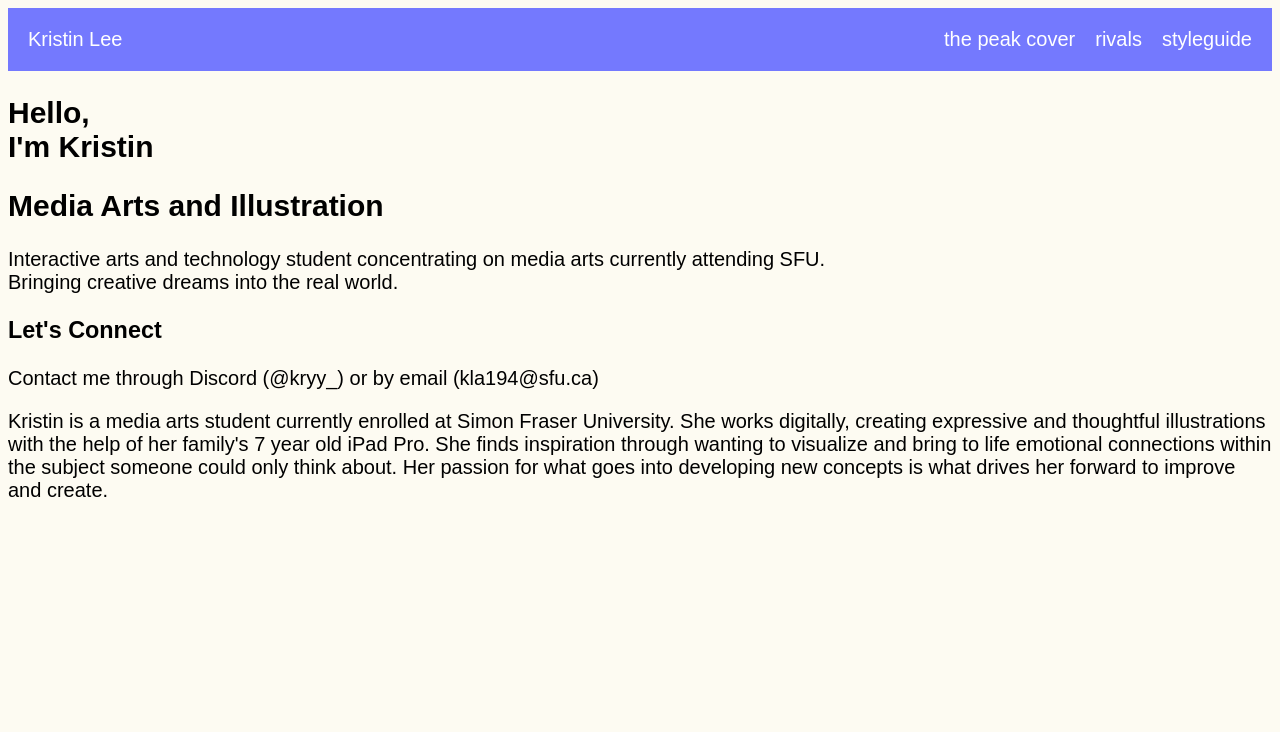
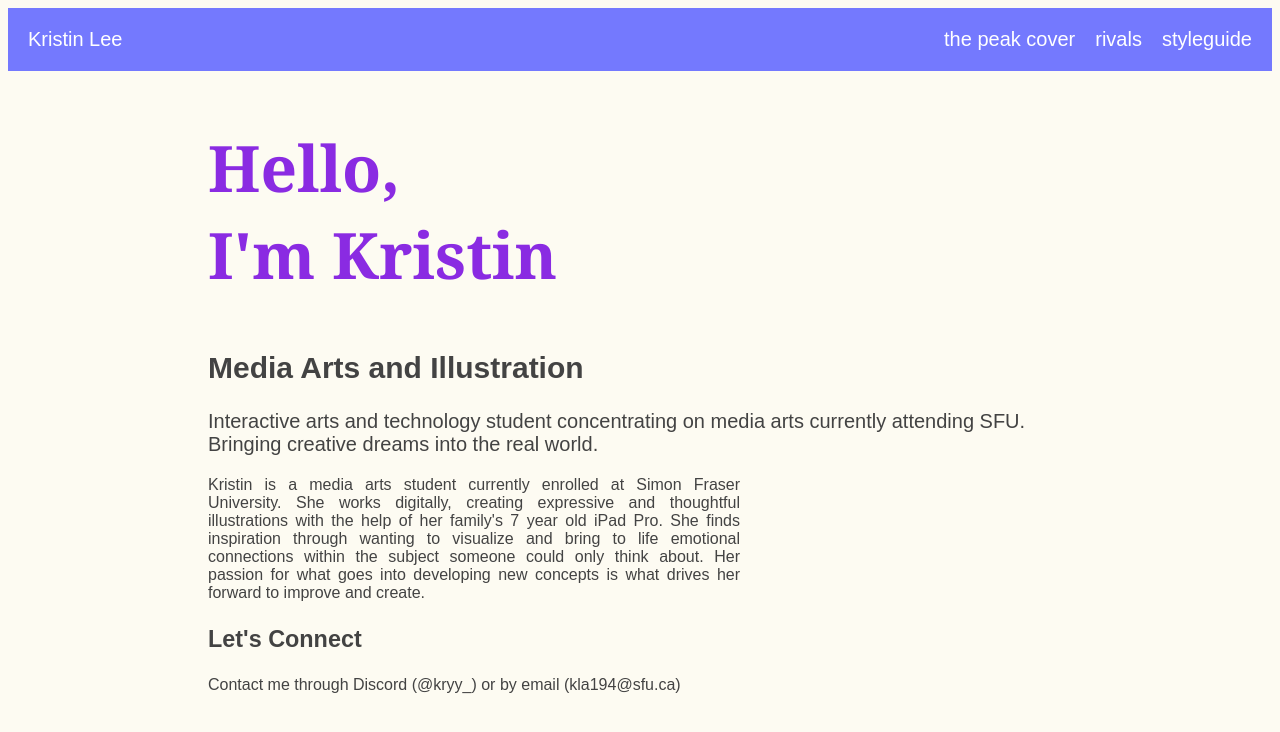
Before and after one commit to kris-html/P03-Portfolio, a plain HTML site: page index.html in a window 1280 px wide. Drawn offline with Linux system fonts and the light colour scheme.

Commit message:
Minor adjustments

```diff
--- a/css/main.css
+++ b/css/main.css
@@ -2,6 +2,13 @@ body{
     background-color: rgb(253, 251, 242);
     font-family:Arial, Helvetica, sans-serif;
     font-size: 20px;
+    color: rgb(67, 67, 67);
+}
+
+h1{
+    font-family: Georgia, Times, 'Times New Roman', serif;
+    font-size: 64px;
+    color:blueviolet;
 }
 
 /* HEADER */
@@ -20,13 +27,38 @@ body{
     text-decoration: none;
 }
 
+.top-header-right a:hover{
+    color: rgb(255, 46, 46);
+}
+
 .top-header-right{
     float: right;
 }
 
 /* HEADER */
 
-/* CONTENT */
+/* ABOUT ME */
+#home, #home-about{
+    padding-left: 10em;
+}
+
+.home-landing{
+    display: flex;
+    flex-direction: row;
+}
+
+.home-connect{
+
+}
+
+.home-connectinfo, .home-authorinfo{
+    font-size:16px;
+    max-width: 50%;
+    text-align: justify;
+}
+/* ABOUT ME */
+
+/* PORTFOLIO */
 .phase-main{
     display: flex;
     flex-direction: column;
@@ -76,4 +108,4 @@ hr{
     padding-top: 0;
 }
 
-/* CONTENT */
+/* PORTFOLIO */
--- a/index.html
+++ b/index.html
@@ -19,6 +19,7 @@
             </div>
         </nav>
     </header>
+<!-- i can add icons, portfolio, linked in, shorten the descriptions its too long/repetitive/unnecessary, there's no identifying problem and solution -->
 
         <section id="home">
             <h1>Hello,<br>I'm Kristin</h1>
@@ -29,17 +30,17 @@
         </section>
 
         <section id="home-about">
-        <div class="homecontact">
-            <h3>Let's Connect</h3>
-            <p>Contact me through Discord (@kryy_) or by email (kla194@sfu.ca)</p>
-        </div>
-
-        <p>Kristin is a media arts student currently enrolled at Simon Fraser University. She works digitally,
+            <p class="home-authorinfo">Kristin is a media arts student currently enrolled at Simon Fraser University. She works digitally,
                 creating expressive and thoughtful illustrations with the help of her family's 7 year old iPad Pro.
                 She finds inspiration through wanting to visualize and bring to life emotional connections within the
                 subject someone could only think about. Her passion for what goes into developing new concepts is what
-            drives her forward to improve and create. </p>
+                drives her forward to improve and create.
+            </p>
 
+            <div class="home-contact">
+                <h3 class="home-connect">Let's Connect</h3>
+                <p class="home-connectinfo">Contact me through Discord (@kryy_) or by email (kla194@sfu.ca)</p>
+            </div>
         </section>
 
 </body>
```
Lines whose indentation alone changed are shown as unchanged.
